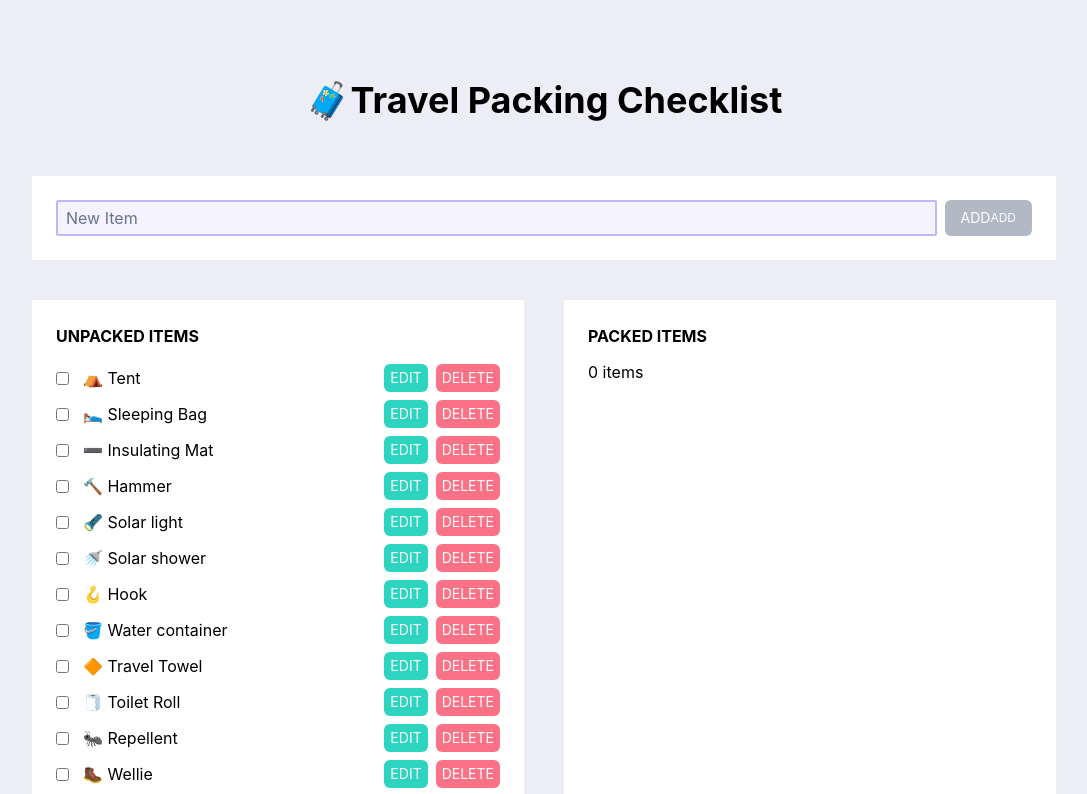
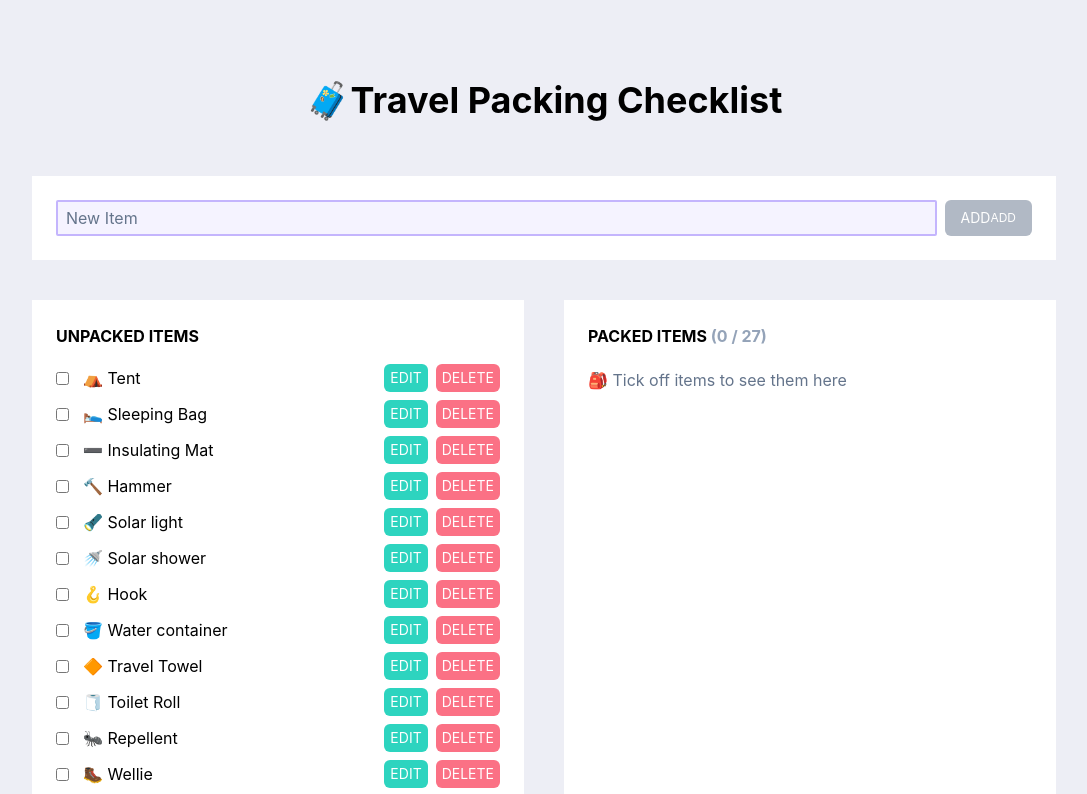
Before and after one commit to paulafffl/travel_packing_checklist, a React (Create React App) app: page / in a window 1280 px wide. Shown: the top 794 px of the page, without its empty margins (96-1183 px from the left). Built offline with nearby package versions, Linux system fonts and the light colour scheme.

Commit message:
Improve user feedback

```diff
--- a/src/components/List.tsx
+++ b/src/components/List.tsx
@@ -8,18 +8,29 @@ type ItemsProps = {
 };
 
 const List = ({ title, items }: ItemsProps) => {
-  const { packAllItems, unpackAllItems } = useContext(ItemsContext);
+  const { packAllItems, unpackAllItems, totalItems } = useContext(ItemsContext);
   const packed = title === 'Packed Items';
   return (
     <section className="w-full">
-      <h2>{title}</h2>
+      <h2>
+        {title}
+        {packed && (
+          <span className="text-slate-400">
+            {` (${items.length} / ${totalItems})`}
+          </span>
+        )}
+      </h2>
       <ul className="flex flex-col">
         {items.map((item) => (
           <Item key={item.id} item={item} />
         ))}
       </ul>
       {items.length === 0 ? (
-        <p>{packed ? `${items.length} items` : 'All packed 👜 '}</p>
+        <p className="mt-2 text-slate-500">
+          {packed
+            ? '🎒 Tick off items to see them here'
+            : "👜 All packed, you're ready for your next travel! 🙌"}
+        </p>
       ) : (
         <button
           className="my-4 w-full"
--- a/src/context.tsx
+++ b/src/context.tsx
@@ -8,6 +8,7 @@ import {
 
 type ItemsState = {
   items: Item[];
+  totalItems: number;
   packedItems: Item[];
   unpackedItems: Item[];
   add: (name: string) => void;
@@ -25,6 +26,7 @@ export const ItemsContext = createContext({} as ItemsState);
 const ItemsProvider = ({ children }: PropsWithChildren) => {
   const [items, setItems] = useState(getInitialItems());
 
+  const totalItems = items.length;
   const packedItems = items.filter((item) => item.packed);
   const unpackedItems = items.filter((item) => !item.packed);
 
@@ -51,6 +53,7 @@ const ItemsProvider = ({ children }: PropsWithChildren) => {
 
   const value: ItemsState = {
     items,
+    totalItems,
     unpackedItems,
     packedItems,
     add,
```
